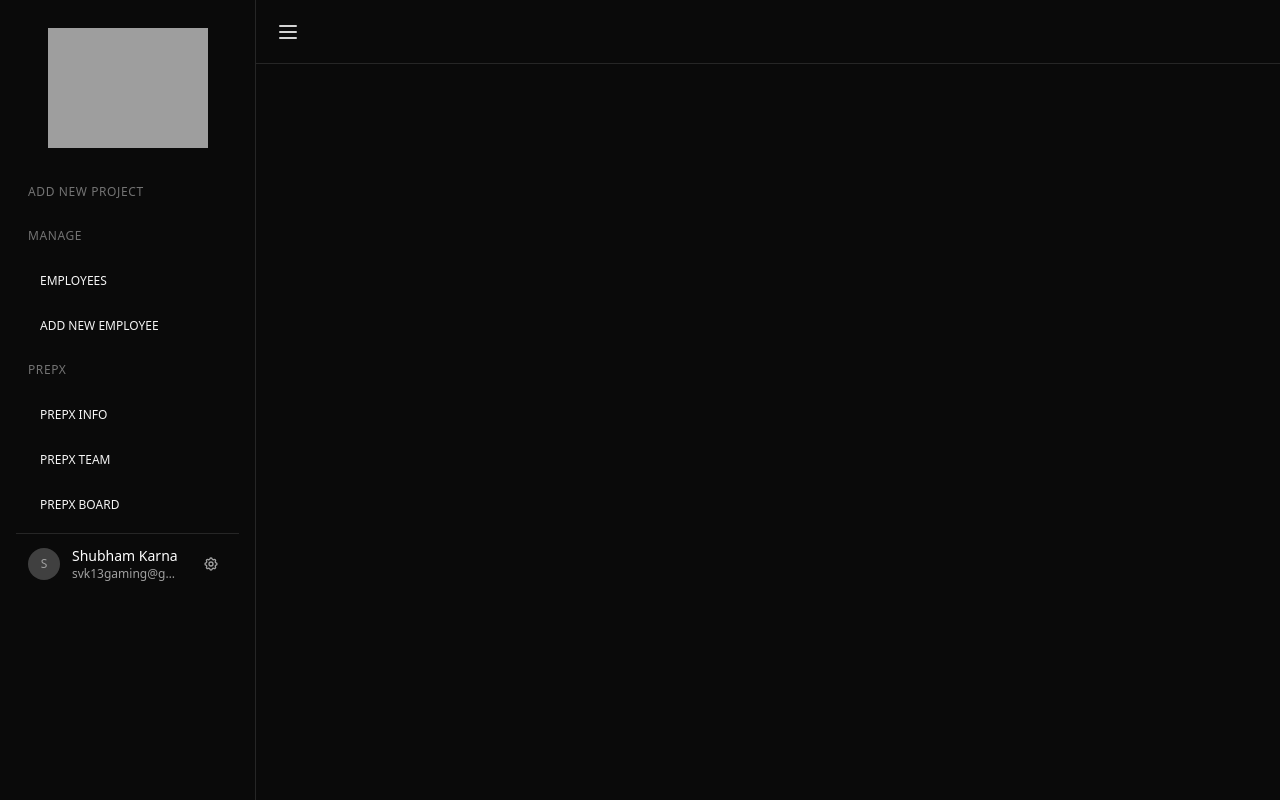
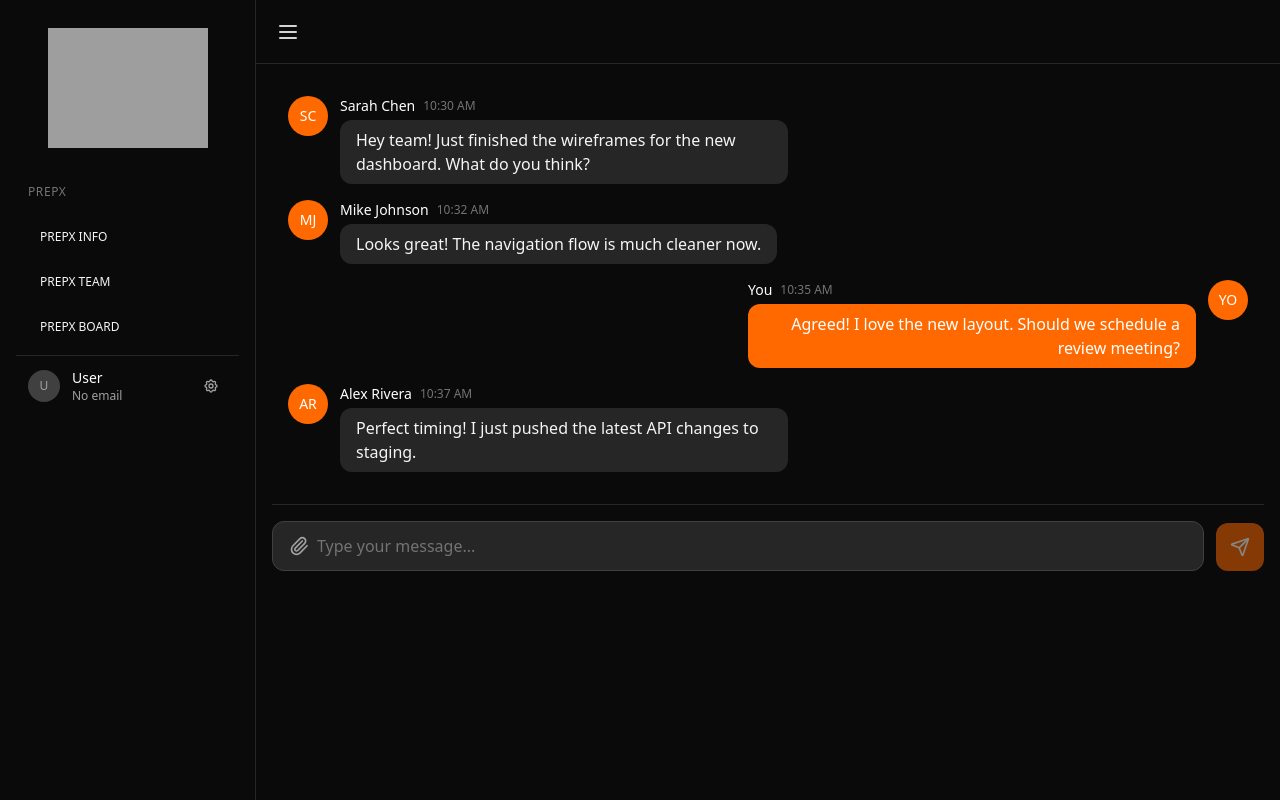
Before and after one commit to SHUBH4M13/CollabX, a React (Vite) app: page /dashboard in a window 1280 px wide. Built offline with nearby package versions, Linux system fonts and the light colour scheme; no server answers; grey boxes are pictures that could not be loaded.

Commit message:
added chat componenet

```diff
--- a/src/App.jsx
+++ b/src/App.jsx
@@ -19,6 +19,7 @@ import EmployeeLayout from "./Components/Dashboard/EmployeeSection/EmployeeLayou
 import ProjectLayout from "./Components/Dashboard/ProjectSection.jsx/ProjectLayout";
 import KanbanBoard from "./Components/Dashboard/ProjectSection.jsx/KanbanBoard"
 import CreateProjectPage from "./Components/Dashboard/ProjectSection.jsx/CreateProjectPage";
+import ChatLayout from "./Components/Dashboard/ChatLayout"
 
 const router = createBrowserRouter([
   {
@@ -64,6 +65,10 @@ const router = createBrowserRouter([
     element: <DashboardLayout />,
     children: [
       {
+        path: "",
+        element: <ChatLayout/>
+      },
+      {
         path: "employees",
         element: <EmployeeLayout />,
         children: [
--- a/src/Components/Dashboard/AppSidebar.jsx
+++ b/src/Components/Dashboard/AppSidebar.jsx
@@ -1,19 +1,52 @@
 import { useNavigate } from "react-router"
 import AddSectionHeader from "./AddSectionHeader";
 import AddSectionItem from "./AddSectionItem";
-import { useEffect } from "react";
+import { useEffect, useState } from "react";
+import dashboardstore from "../../store/dashboardstore";
 import axios from "axios";
 
-const sidebarData = {
-  user: {
-    name: "Shubham Karna",
-    email: "svk13gaming@gmail.com",
-    avatar: "/placeholder.svg?height=32&width=32",
+export default function AppSidebar({ isCollapsed = false }) {
+  const [isHr, setIsHr] = useState(false);
+  const navigate = useNavigate();
+  const { firstname, lastname, email, roles, projects, setUserData } = dashboardstore();
+
+  const checkIsHr = (userRoles) => {
+    if (userRoles && userRoles.includes("hr")) {
+      setIsHr(true);
+    } else {
+      setIsHr(false);
+    }
+  };
+
+  useEffect(() => {
+    const fetchInfo = async () => {
+      try {
+        const res = await axios.get("http://localhost:8000/dashboard/getinfo", {
+          headers: {
+            Authorization: `Bearer ${localStorage.getItem("token")}`,
           },
+        });
+
+        const userData = {
+          firstname: res.data.firstName,
+          lastname: res.data.lastName,
+          email: res.data.email,
+          roles: res.data.roles,
+          projects: res.data.projects,
+        };
+
+        setUserData(userData);
+        checkIsHr(res.data.roles);
+
+      } catch (error) {
+        console.log("error", error);
       }
+    };
+    fetchInfo();
+  }, []);
 
-export default function AppSidebar({ isCollapsed = false }) {
-  const navigate = useNavigate();
+  const displayName = firstname && lastname ? `${firstname} ${lastname}` : "User";
+  const displayEmail = email || "No email";
 
   return (
     <div className={`${isCollapsed ? 'w-16' : 'w-64'} min-h-screen bg-neutral-950 border-r border-neutral-800 flex flex-col transition-all duration-300 animate-fadeIn`}>
@@ -33,18 +66,25 @@ export default function AppSidebar({ isCollapsed = false }) {
       {!isCollapsed && (
         <div className="flex-1 px-4 space-y-3 animate-fadeIn overflow-y-auto" style={{ animationDelay: '0.6s', animationFillMode: 'both' }}>
 
+          {isHr && (
             <>
-            <div  className="  cursor-pointer hover:text-white duration-300 " onClick={ () => { navigate("/addproject") } }>
+              <div
+                className="cursor-pointer hover:text-white duration-300"
+                onClick={() => navigate("/addproject")}
+              >
                 <AddSectionHeader SectionHeader="Add New Project" />
               </div>
               <AddSectionHeader SectionHeader="Manage" />
               <AddSectionItem
-              onClick={() => { navigate("employees") }}
-              itemName={"Employees"} />
+                onClick={() => navigate("employees")}
+                itemName={"Employees"}
+              />
               <AddSectionItem
-              onClick={() => { navigate("employees/add") }}
-              itemName={"Add New Employee"} />
+                onClick={() => navigate("employees/add")}
+                itemName={"Add New Employee"}
+              />
             </>
+          )}
 
           <>
             <AddSectionHeader SectionHeader="PrepX" />
@@ -59,18 +99,19 @@ export default function AppSidebar({ isCollapsed = false }) {
               itemName={"PrepX Board"} />
           </>
 
-
           <div className="animate-fadeIn" style={{ animationDelay: '0.9s', animationFillMode: 'both' }}>
             <div className="flex items-center gap-3 p-3 border-t border-neutral-800">
               <div className="w-8 h-8 bg-neutral-700 rounded-full flex items-center justify-center">
-                <span className="text-xs text-neutral-400">S</span>
+                <span className="text-xs text-neutral-400">
+                  {firstname ? firstname.charAt(0).toUpperCase() : 'U'}
+                </span>
               </div>
               <div className="flex-1 min-w-0">
-                <p className="text-sm font-medium text-white truncate">{sidebarData.user.name}</p>
-                <p className="text-xs text-neutral-400 truncate">{sidebarData.user.email}</p>
+                <p className="text-sm font-medium text-white truncate">{displayName}</p>
+                <p className="text-xs text-neutral-400 truncate">{displayEmail}</p>
               </div>
               <button
-                onClick={() => navigate(`/edit/${user_id}`)}
+                onClick={() => navigate(`/edit/profile`)} // Fixed: removed undefined user_id
                 className="w-8 h-8 flex items-center justify-center rounded-full hover:bg-neutral-700 transition-colors duration-200 group"
                 title="Profile Settings"
               >
--- /dev/null
+++ b/src/Components/Dashboard/ChatLayout.jsx
@@ -0,0 +1,185 @@
+import React, { useState, useRef, useEffect } from 'react';
+import { Send, Plus, Smile, Paperclip } from 'lucide-react';
+
+const ChatLayout = () => {
+  const [messages, setMessages] = useState([
+    {
+      id: 1,
+      user: 'Sarah Chen',
+      avatar: 'SC',
+      message: 'Hey team! Just finished the wireframes for the new dashboard. What do you think?',
+      timestamp: '10:30 AM',
+      isOwn: false
+    },
+    {
+      id: 2,
+      user: 'Mike Johnson',
+      avatar: 'MJ',
+      message: 'Looks great! The navigation flow is much cleaner now.',
+      timestamp: '10:32 AM',
+      isOwn: false
+    },
+    {
+      id: 3,
+      user: 'You',
+      avatar: 'YO',
+      message: 'Agreed! I love the new layout. Should we schedule a review meeting?',
+      timestamp: '10:35 AM',
+      isOwn: true
+    },
+    {
+      id: 4,
+      user: 'Alex Rivera',
+      avatar: 'AR',
+      message: 'Perfect timing! I just pushed the latest API changes to staging.',
+      timestamp: '10:37 AM',
+      isOwn: false
+    }
+  ]);
+
+  const [newMessage, setNewMessage] = useState('');
+  const [isTyping, setIsTyping] = useState(false);
+  const messagesEndRef = useRef(null);
+
+  const scrollToBottom = () => {
+    messagesEndRef.current?.scrollIntoView({ behavior: "smooth" });
+  };
+
+  useEffect(() => {
+    scrollToBottom();
+  }, [messages]);
+
+  const handleSendMessage = () => {
+    if (newMessage.trim()) {
+      const message = {
+        id: messages.length + 1,
+        user: 'You',
+        avatar: 'YO',
+        message: newMessage,
+        timestamp: new Date().toLocaleTimeString([], { hour: '2-digit', minute: '2-digit' }),
+        isOwn: true
+      };
+      setMessages([...messages, message]);
+      setNewMessage('');
+
+      // Simulate someone typing
+      setIsTyping(true);
+      setTimeout(() => {
+        setIsTyping(false);
+        const responses = [
+          'Sounds good to me!',
+          'Let me check the calendar',
+          'I can join at 2 PM',
+          'Great work everyone!',
+          'Should we invite the design team too?'
+        ];
+        const randomResponse = responses[Math.floor(Math.random() * responses.length)];
+        const responseMessage = {
+          id: messages.length + 2,
+          user: 'Emma Davis',
+          avatar: 'ED',
+          message: randomResponse,
+          timestamp: new Date().toLocaleTimeString([], { hour: '2-digit', minute: '2-digit' }),
+          isOwn: false
+        };
+        setMessages(prev => [...prev, responseMessage]);
+      }, 2000);
+    }
+  };
+
+  const handleKeyPress = (e) => {
+    if (e.key === 'Enter' && !e.shiftKey) {
+      e.preventDefault();
+      handleSendMessage();
+    }
+  };
+
+  return (
+    <div className="max-h-screen">
+      <div className="relative z-10 h-full flex flex-col animate-fade-in">
+
+        {/* Messages Container */}
+        <div className="flex-1 overflow-y-auto p-4 scrollbar-thin scrollbar-thumb-neutral-600 scrollbar-track-neutral-800">
+          <div className="space-y-4">
+            {messages.map((msg) => (
+              <div
+                key={msg.id}
+                className={`flex gap-3 animate-fade-in ${msg.isOwn ? 'flex-row-reverse' : 'flex-row'}`}
+              >
+                <div className="flex h-10 w-10 flex-shrink-0 items-center justify-center rounded-full bg-primary text-sm font-medium text-white">
+                  {msg.avatar}
+                </div>
+                <div className={`max-w-xs lg:max-w-md ${msg.isOwn ? 'text-right' : 'text-left'}`}>
+                  <div className="mb-1 flex items-center gap-2">
+                    <span className="text-sm font-medium text-white">{msg.user}</span>
+                    <span className="text-xs text-neutral-500">{msg.timestamp}</span>
+                  </div>
+                  <div
+                    className={`rounded-xl px-4 py-2 ${
+                      msg.isOwn
+                        ? 'bg-primary text-white'
+                        : 'bg-neutral-800 text-neutral-100'
+                    }`}
+                  >
+                    {msg.message}
+                  </div>
+                </div>
+              </div>
+            ))}
+
+            {/* Typing Indicator */}
+            {isTyping && (
+              <div className="flex gap-3 animate-fade-in">
+                <div className="flex h-10 w-10 flex-shrink-0 items-center justify-center rounded-full bg-primary text-sm font-medium text-white">
+                  ED
+                </div>
+                <div className="max-w-xs lg:max-w-md">
+                  <div className="mb-1 flex items-center gap-2">
+                    <span className="text-sm font-medium text-white">Emma Davis</span>
+                    <span className="text-xs text-neutral-500">typing...</span>
+                  </div>
+                  <div className="bg-neutral-800 text-neutral-100 rounded-xl px-4 py-2">
+                    <div className="flex gap-1">
+                      <div className="h-2 w-2 bg-neutral-500 rounded-full animate-bounce"></div>
+                      <div className="h-2 w-2 bg-neutral-500 rounded-full animate-bounce" style={{animationDelay: '0.1s'}}></div>
+                      <div className="h-2 w-2 bg-neutral-500 rounded-full animate-bounce" style={{animationDelay: '0.2s'}}></div>
+                    </div>
+                  </div>
+                </div>
+              </div>
+            )}
+            <div ref={messagesEndRef} />
+          </div>
+        </div>
+
+        {/* Message Input */}
+        <div className="border-t sticky border-neutral-800 pt-4 flex-shrink-0">
+          <div className="flex items-end gap-3">
+            <div className="flex flex-1 items-center gap-2 rounded-xl border border-neutral-700 bg-neutral-800 px-4 py-3">
+              <button className="text-neutral-400 transition-colors hover:text-white">
+                <Paperclip size={20} />
+              </button>
+              <textarea
+                value={newMessage}
+                onChange={(e) => setNewMessage(e.target.value)}
+                onKeyPress={handleKeyPress}
+                placeholder="Type your message..."
+                className="flex-1 resize-none bg-transparent text-white placeholder-neutral-500 focus:outline-none"
+                rows="1"
+              />
+            </div>
+            <button
+              onClick={handleSendMessage}
+              disabled={!newMessage.trim()}
+              className="flex h-12 w-12 items-center justify-center rounded-xl bg-primary text-white transition-all duration-300 hover:-translate-y-0.5 hover:bg-orange-600 disabled:opacity-50 disabled:hover:translate-y-0"
+            >
+              <Send size={20} />
+            </button>
+          </div>
+        </div>
+      </div>
+    </div>
+  );
+};
+
+export default ChatLayout;
--- a/src/main.jsx
+++ b/src/main.jsx
@@ -3,7 +3,7 @@ import { createRoot } from 'react-dom/client'
 import './index.css'
 import App from './App.jsx'
 createRoot(document.getElementById('root')).render(
-  <StrictMode>
+  <>
     <App />
-  </StrictMode>,
+  </>,
 )
--- a/src/store/dashboardstore.jsx
+++ b/src/store/dashboardstore.jsx
@@ -1,15 +1,14 @@
-// src/store/userStore.js
 import { create } from 'zustand';
 
 const dashboardstore = create((set) => ({
-  firsname: '',
+  firstname: '',
   lastname: '',
   email: '',
   roles: [],
   projects: [],
 
-  setUserData: ({ firsname , lastname , email, roles }) => set(() => ({
-    firsname,
+  setUserData: ({ firstname , lastname , email, roles , projects }) => set(() => ({
+    firstname,
     lastname,
     email,
     roles,
@@ -17,7 +16,7 @@ const dashboardstore = create((set) => ({
   })),
 
   clearUserData: () => set(() => ({
-    firsname: '',
+    firstname: '',
     lastname: '',
     email: '',
     roles: [],
```
Lines whose indentation alone changed are shown as unchanged.
